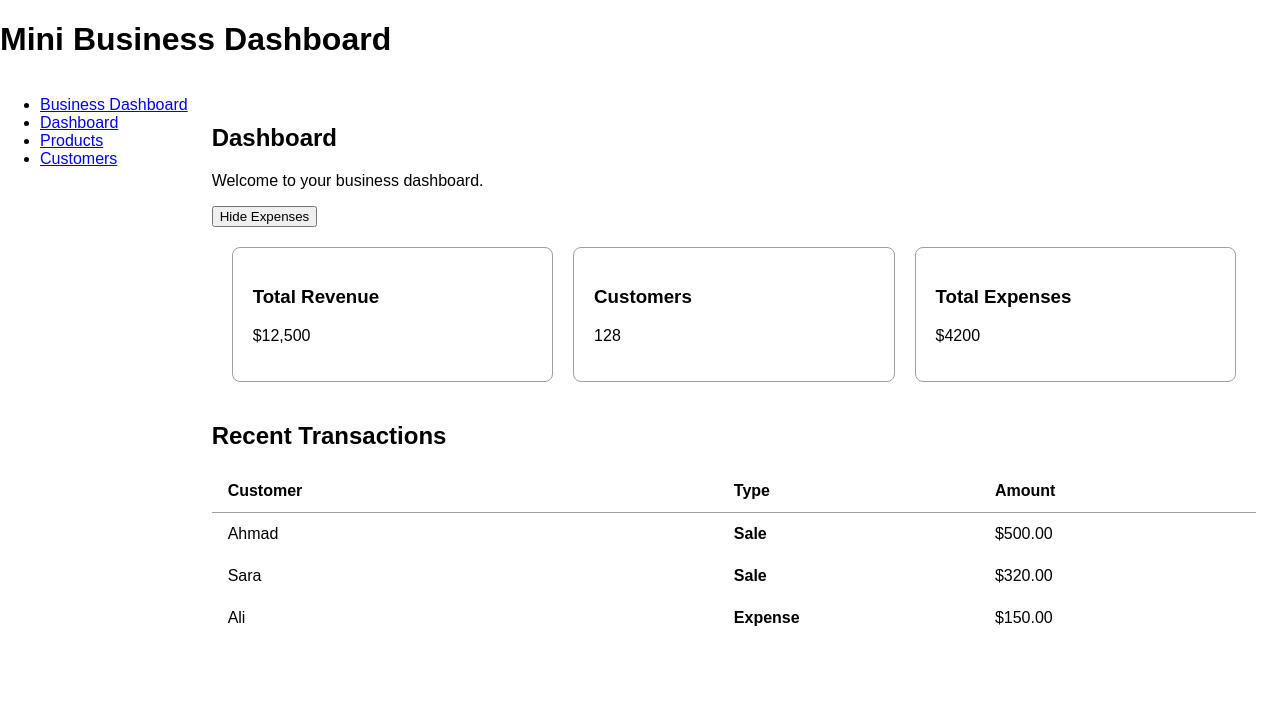
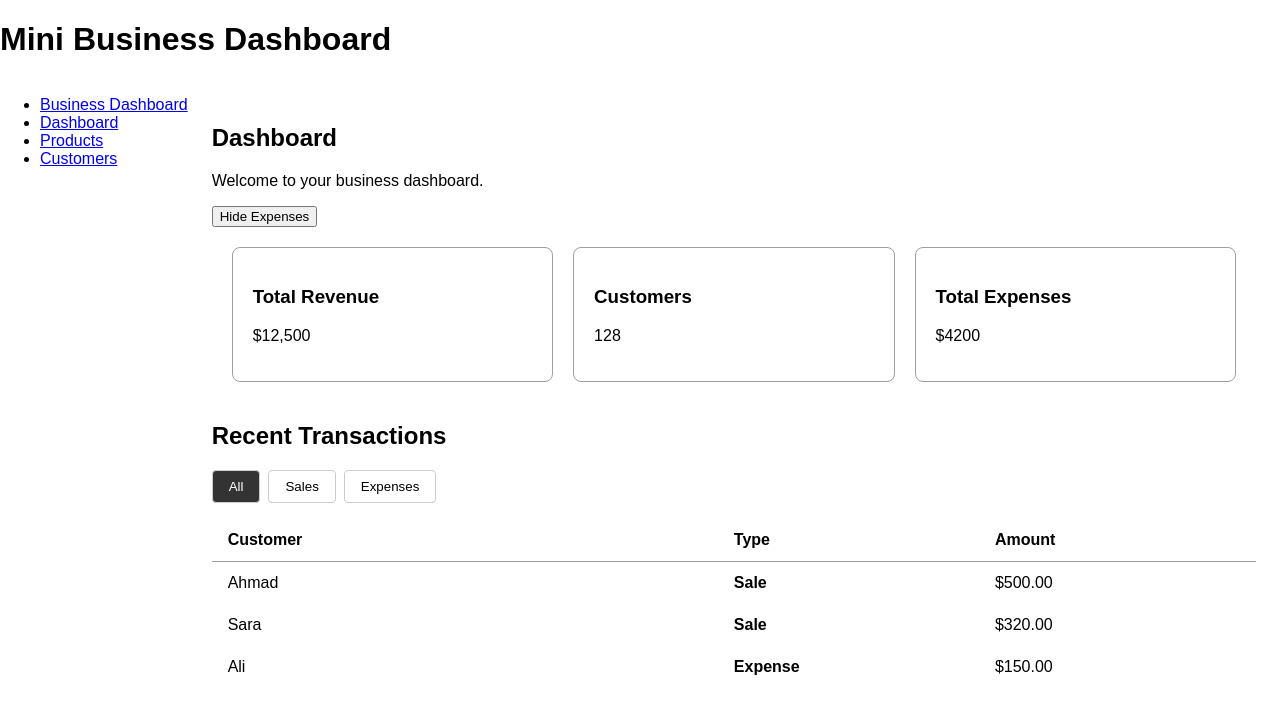
Before and after one commit to khalidsayeedi10/mini-business-dashboard, a React (Vite) app: page / in a window 1280 px wide. Shown: the top 714 px of the page. Built offline with nearby package versions, Linux system fonts and the light colour scheme.

Commit message:
filter add for transactions

```diff
--- a/src/App.tsx
+++ b/src/App.tsx
@@ -1,9 +1,11 @@
-import TransactionList from "./components/TransactionList";
+import { useState } from "react";
 import Header from "./components/Header";
 import Sidebar from "./components/Sidebar";
 import SummaryCard from "./components/SummaryCard";
-import { useState } from "react";
+import TransactionList from "./components/TransactionList";
 import { type Transaction } from "./types/transactions";
+
+type TransactionFilter = "All" | "Sale" | "Expense";
 
 function App() {
     const summaryCardsData = [
@@ -12,12 +14,22 @@ function App() {
     ];
 
     const transactions: Transaction[] = [
-    { id: 1, customer: "Ahmad", type: "Sale", amount: 500 },
-    { id: 2, customer: "Sara", type: "Sale", amount: 320 },
-    { id: 3, customer: "Ali", type: "Expense", amount: 150 },
-];
+        { id: 1, customer: "Ahmad", type: "Sale", amount: 500 },
+        { id: 2, customer: "Sara", type: "Sale", amount: 320 },
+        { id: 3, customer: "Ali", type: "Expense", amount: 150 },
+    ];
 
     const [showExpenses, setShowExpenses] = useState(true);
+
+    const [selectedFilter, setSelectedFilter] =
+        useState<TransactionFilter>("All");
+
+    const filteredTransactions =
+        selectedFilter === "All"
+            ? transactions
+            : transactions.filter(
+                  (transaction) => transaction.type === selectedFilter
+              );
 
     return (
         <>
@@ -29,9 +41,15 @@ function App() {
                 <main className="main-content">
                     <h2>Dashboard</h2>
                     <p>Welcome to your business dashboard.</p>
-                    <button onClick={() => setShowExpenses(!showExpenses)}>
-                        {showExpenses ? "Hide Expenses" : "Show Expenses"}
+
+                    <button
+                        onClick={() => setShowExpenses(!showExpenses)}
+                    >
+                        {showExpenses
+                            ? "Hide Expenses"
+                            : "Show Expenses"}
                     </button>
+
                     <div className="summary-cards">
                         {summaryCardsData.map((card, index) => (
                             <SummaryCard
@@ -39,8 +57,7 @@ function App() {
                                 title={card.title}
                                 value={card.value}
                             />
-                        ))
-                        }
+                        ))}
 
                         {showExpenses && (
                             <SummaryCard
@@ -49,7 +66,12 @@ function App() {
                             />
                         )}
                     </div>
-                    <TransactionList transactions={transactions} />
+
+                    <TransactionList
+                        transactions={filteredTransactions}
+                        selectedFilter={selectedFilter}
+                        onFilterChange={setSelectedFilter}
+                    />
                 </main>
             </div>
         </>
--- a/src/components/TransactionList.tsx
+++ b/src/components/TransactionList.tsx
@@ -1,25 +1,62 @@
 import TransactionItem from "./TransactionItem";
 import { type Transaction } from "../types/transactions";
 
+type TransactionFilter = "All" | "Sale" | "Expense";
+
 type TransactionListProps = {
     transactions: Transaction[];
+    selectedFilter: TransactionFilter;
+    onFilterChange: (filter: TransactionFilter) => void;
 };
 
-function TransactionList({ transactions }: TransactionListProps) {
+function TransactionList({
+    transactions,
+    selectedFilter,
+    onFilterChange,
+}: TransactionListProps) {
     return (
         <div className="transaction-list">
             <h2>Recent Transactions</h2>
+
+            <div className="transaction-filters">
+                <button
+                    onClick={() => onFilterChange("All")}
+                    className={selectedFilter === "All" ? "active" : ""}
+                >
+                    All
+                </button>
+
+                <button
+                    onClick={() => onFilterChange("Sale")}
+                    className={selectedFilter === "Sale" ? "active" : ""}
+                >
+                    Sales
+                </button>
+
+                <button
+                    onClick={() => onFilterChange("Expense")}
+                    className={selectedFilter === "Expense" ? "active" : ""}
+                >
+                    Expenses
+                </button>
+            </div>
+
             <div className="transaction-header">
                 <span>Customer</span>
                 <span>Type</span>
                 <span>Amount</span>
             </div>
-            {transactions.map((transaction) => (
-                <TransactionItem
-                    key={transaction.id}
-                    transaction={transaction}
-                />
-            ))}
+
+            {transactions.length > 0 ? (
+                transactions.map((transaction) => (
+                    <TransactionItem
+                        key={transaction.id}
+                        transaction={transaction}
+                    />
+                ))
+            ) : (
+                <p>No transactions found.</p>
+            )}
         </div>
     );
 }
--- a/src/index.css
+++ b/src/index.css
@@ -63,3 +63,22 @@ body {
     width: 100%;
     overflow-x: auto;
 }
+
+.transaction-filters {
+    display: flex;
+    gap: 8px;
+    margin: 16px 0;
+}
+
+.transaction-filters button {
+    padding: 8px 16px;
+    border: 1px solid #ccc;
+    border-radius: 4px;
+    background: white;
+    cursor: pointer;
+}
+
+.transaction-filters button.active {
+    background: #333;
+    color: white;
+}
```
